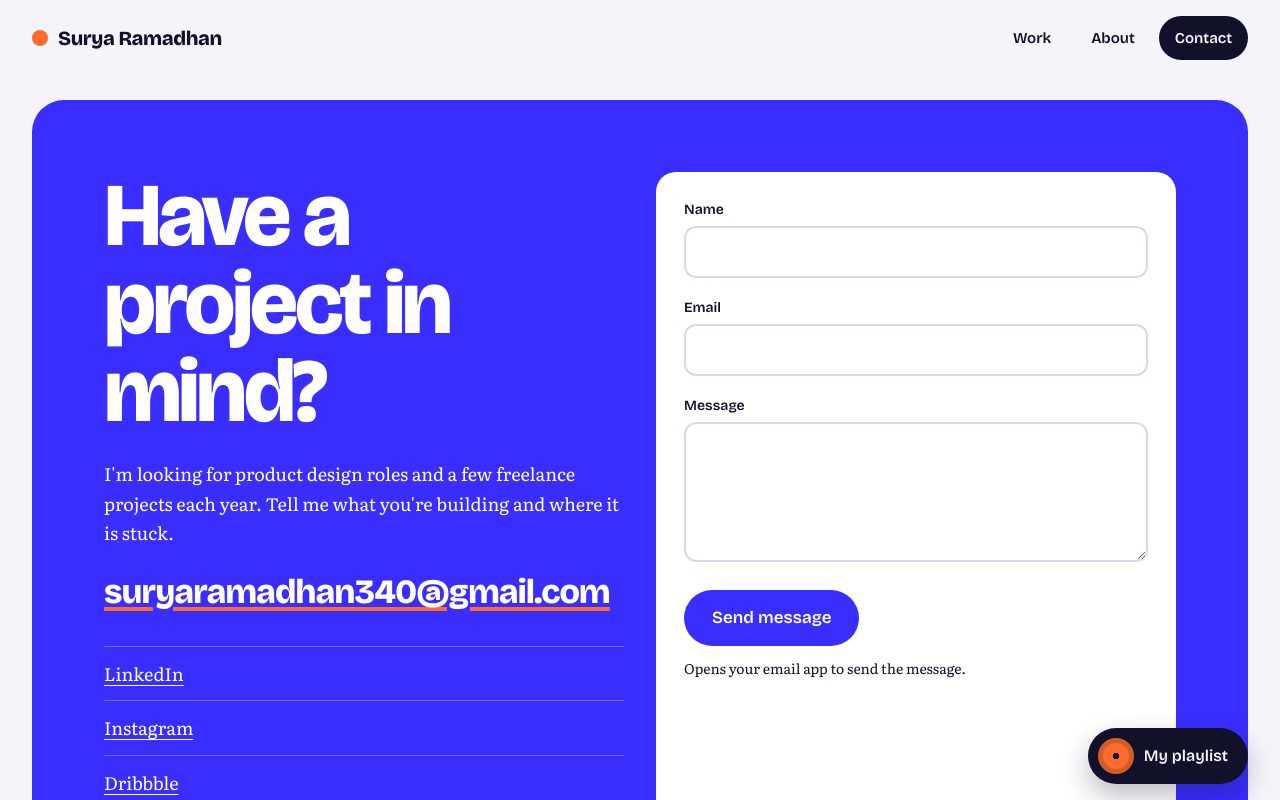
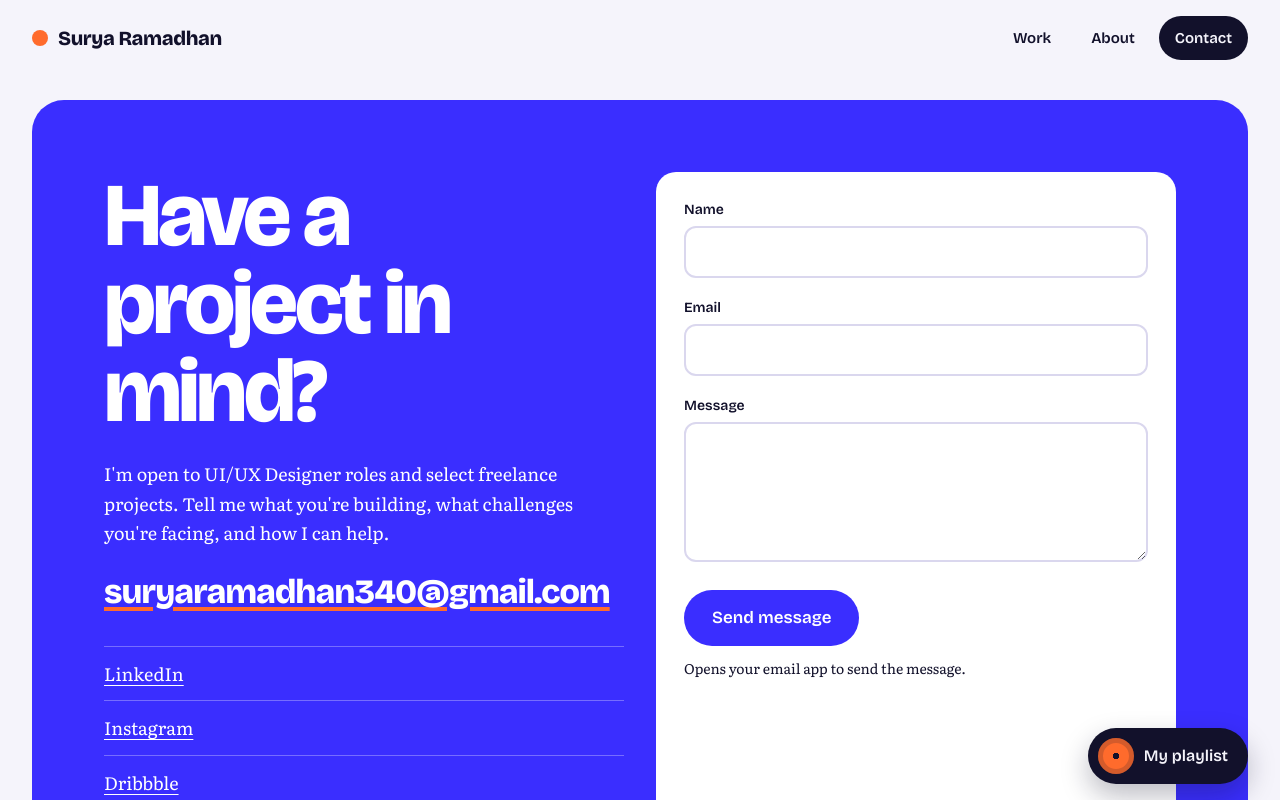
Before and after one commit to ayrusramadhan/ayrusramadhan.github.io, a React (Vite) app: page /contact in a window 1280 px wide. Shown: the top 800 px of the page. Built offline with nearby package versions, Linux system fonts and the light colour scheme.

Commit message:
Update deksripsi halaman contact

```diff
--- a/src/pages/Contact.jsx
+++ b/src/pages/Contact.jsx
@@ -59,8 +59,9 @@ export default function Contact() {
         </h1>
 
         <p className="mb-6 leading-relaxed">
-          I'm looking for product design roles and a few freelance projects each
-          year. Tell me what you're building and where it is stuck.
+          I'm open to UI/UX Designer roles and select freelance projects. Tell
+          me what you're building, what challenges you're facing, and how I can
+          help.
         </p>
 
         <a
```
